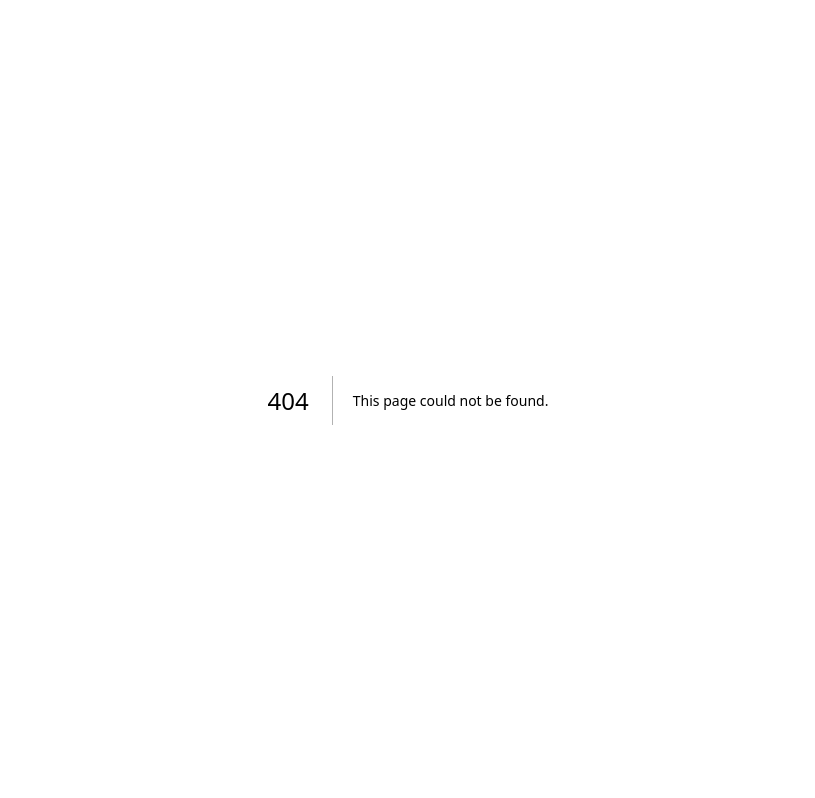
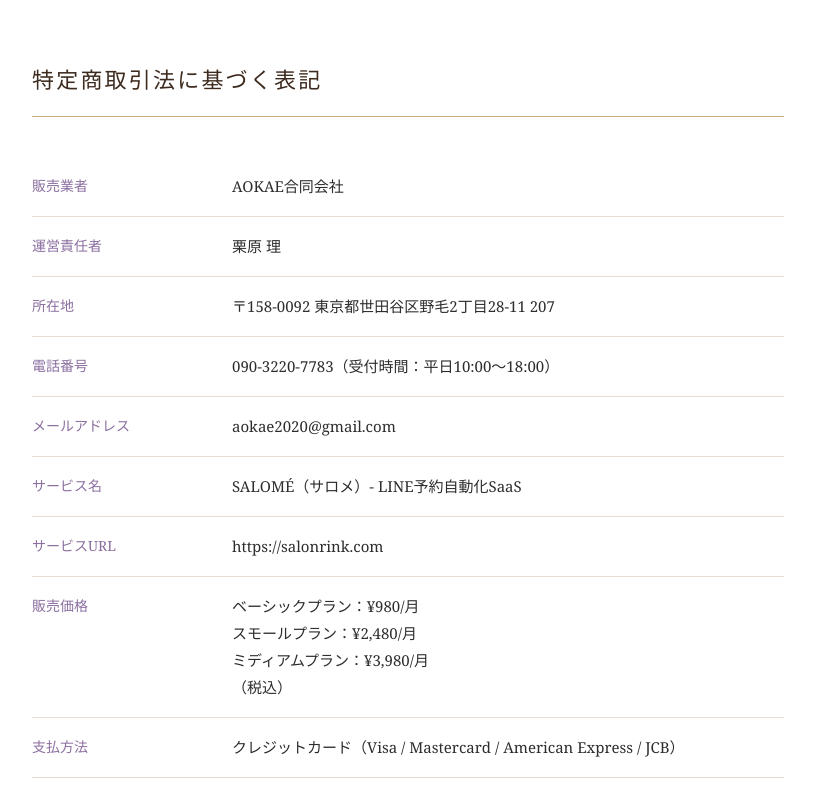
Before and after one commit to okuwabara07-gif/salonrink, a Next.js app: page /tokusho in a window 1280 px wide. Before the commit this address had no page. Shown: the top 798 px of the page, without its empty margins (232-1047 px from the left). Built offline with nearby package versions, Linux system fonts and the light colour scheme.

Commit message:
feat: 特定商取引法ページ追加

```diff
--- /dev/null
+++ b/app/tokusho/page.tsx
@@ -0,0 +1,79 @@
+export default function TokushoPage() {
+  return (
+    <main style={{
+      maxWidth: '800px',
+      margin: '0 auto',
+      padding: '60px 24px',
+      fontFamily: 'Georgia, "Noto Serif JP", serif',
+      color: '#2d2d2d',
+      lineHeight: '1.8',
+    }}>
+      <h1 style={{
+        fontSize: '22px',
+        fontWeight: '400',
+        letterSpacing: '0.1em',
+        borderBottom: '1px solid #c8a97e',
+        paddingBottom: '16px',
+        marginBottom: '40px',
+        color: '#3d2b1f',
+      }}>
+        特定商取引法に基づく表記
+      </h1>
+
+      <table style={{
+        width: '100%',
+        borderCollapse: 'collapse',
+        fontSize: '15px',
+      }}>
+        {[
+          ['販売業者', 'AOKAE合同会社'],
+          ['運営責任者', '栗原 理'],
+          ['所在地', '〒158-0092 東京都世田谷区野毛2丁目28-11 207'],
+          ['電話番号', '090-3220-7783（受付時間：平日10:00〜18:00）'],
+          ['メールアドレス', 'aokae2020@gmail.com'],
+          ['サービス名', 'SALOMÉ（サロメ）- LINE予約自動化SaaS'],
+          ['サービスURL', 'https://salonrink.com'],
+          ['販売価格', 'ベーシックプラン：¥980/月\nスモールプラン：¥2,480/月\nミディアムプラン：¥3,980/月\n（税込）'],
+          ['支払方法', 'クレジットカード（Visa / Mastercard / American Express / JCB）'],
+          ['支払時期', 'サブスクリプション登録時および毎月の更新日に自動決済'],
+          ['サービス提供時期', 'お支払い完了後、即時利用可能'],
+          ['無料トライアル', '初回登録から14日間無料でご利用いただけます。トライアル期間中はいつでもキャンセル可能です。'],
+          ['解約・キャンセルについて', 'マイページよりいつでも解約可能です。解約後は次回更新日まで引き続きサービスをご利用いただけます。日割り返金は行っておりません。'],
+          ['返金ポリシー', '原則として返金は承っておりません。ただし、サービスに重大な瑕疵があった場合はご相談ください。'],
+          ['動作環境', 'インターネット接続環境・LINEアプリが必要です。推奨ブラウザ：Chrome / Safari 最新版'],
+        ].map(([label, value]) => (
+          <tr key={label} style={{ borderBottom: '1px solid #e8ddd4' }}>
+            <th style={{
+              textAlign: 'left',
+              padding: '16px 20px 16px 0',
+              width: '200px',
+              verticalAlign: 'top',
+              fontWeight: '500',
+              fontSize: '14px',
+              color: '#8b6fa0',
+              whiteSpace: 'nowrap',
+            }}>
+              {label}
+            </th>
+            <td style={{
+              padding: '16px 0',
+              whiteSpace: 'pre-line',
+            }}>
+              {value}
+            </td>
+          </tr>
+        ))}
+      </table>
+
+      <p style={{
+        marginTop: '48px',
+        fontSize: '13px',
+        color: '#888',
+        borderTop: '1px solid #e8ddd4',
+        paddingTop: '24px',
+      }}>
+        最終更新日：2026年4月17日
+      </p>
+    </main>
+  );
+}
```
